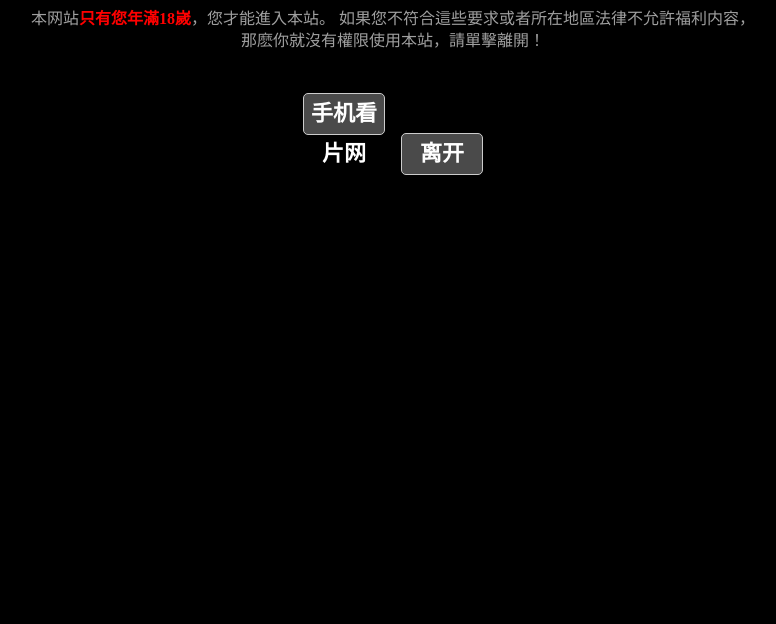
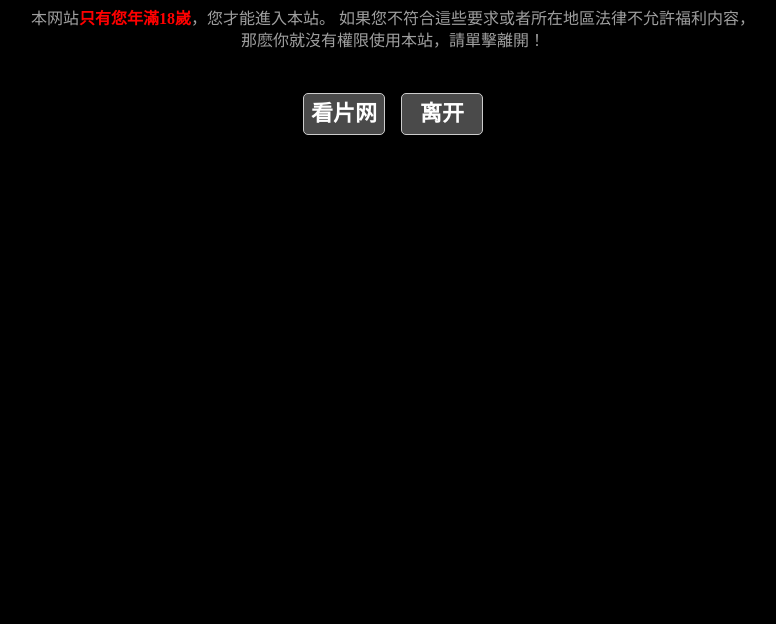
Before and after one commit to zzsve/zzsve.github.io, a plain HTML site: page index.html in a window 1280 px wide. Shown: the part 176-800 px from the top of the page, without its empty margins (247-1023 px from the left). Drawn offline with Linux system fonts and the light colour scheme.

Commit message:
Update index.html

```diff
--- a/index.html
+++ b/index.html
@@ -37,7 +37,7 @@ a{color: #fff; text-decoration: none;}
 </p>
 <div class="site">
 	<div class="zhu">
-		<div class="btn"><a href="http://www.zzjizz.com/">手机看片网</a></div>&nbsp;&nbsp;&nbsp;
+		<div class="btn"><a href="http://www.zzjizz.com/">看片网</a></div>&nbsp;&nbsp;&nbsp;
 	<div class="btn"><a href="http://www.baidu.com">离开</a></div>
 	</div>
 
```
